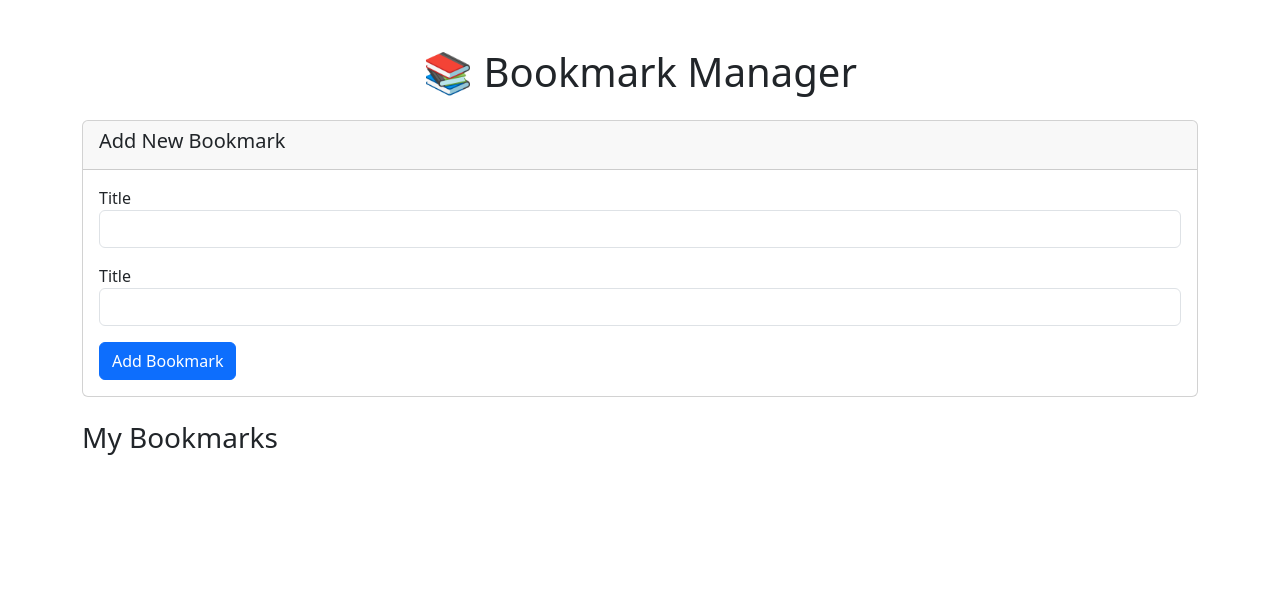
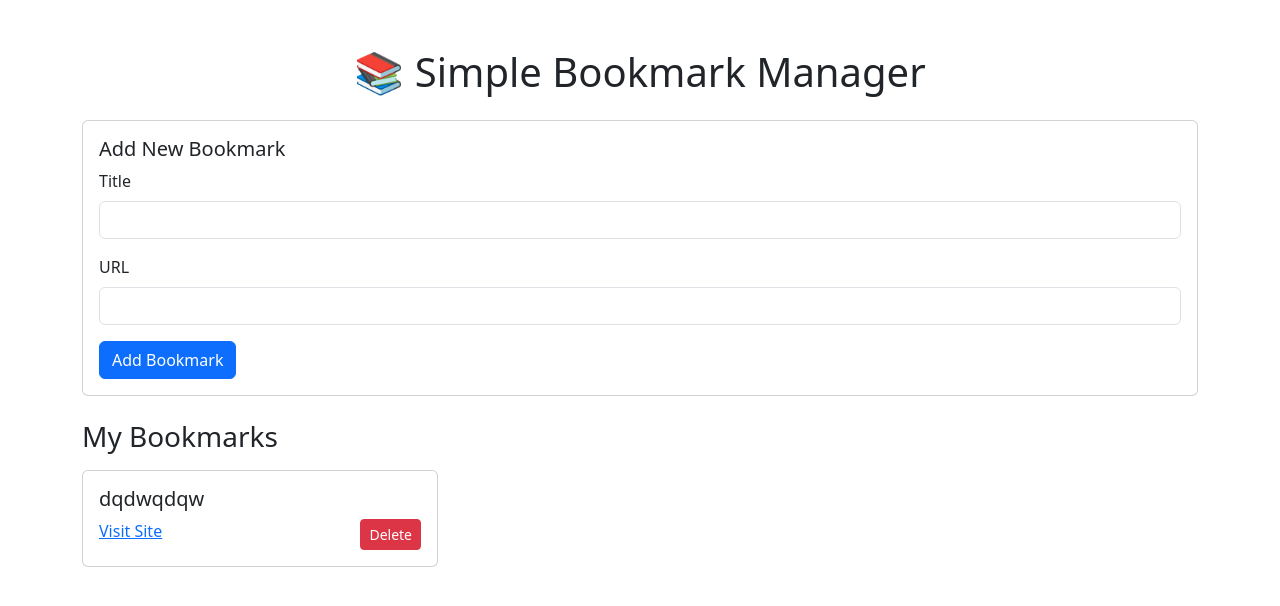
Before and after one commit to Devindi-ui/Bookmark_Manager, a PHP site: page / in a window 1280 px wide. Shown: the top 606 px of the page. Run offline with PHP 8.4, Linux system fonts and the light colour scheme.

Commit message:
Third commit

```diff
--- a/bookmarks.json
+++ b/bookmarks.json
@@ -0,0 +1,8 @@
+[
+    {
+        "id": "687770b4cf99f",
+        "title": "dqdwqdqw",
+        "url": "https:\/\/github.com\/uditha1994\/bookmark_manager_php",
+        "created_at": "2025-07-16 09:28:20"
+    }
+]
--- a/index.php
+++ b/index.php
@@ -1,44 +1,85 @@
 <!DOCTYPE html>
 <html lang="en">
+
 <head>
     <meta charset="UTF-8">
     <meta name="viewport" content="width=device-width, initial-scale=1.0">
-    <link href="https://cdn.jsdelivr.net/npm/bootstrap@5.3.7/dist/css/bootstrap.min.css" rel="stylesheet" integrity="sha384-LN+7fdVzj6u52u30Kp6M/trliBMCMKTyK833zpbD+pXdCLuTusPj697FH4R/5mcr" crossorigin="anonymous">
-    <title>simple_bookmark_manager</title>
+    <title>Simple Bookmark Manage</title>
+    <link href="https://cdn.jsdelivr.net/npm/bootstrap@5.3.0/dist/css/bootstrap.min.css" rel="stylesheet">
 </head>
+
 <body>
     <div class="container mt-5">
-        <h1 class="text-center mb-4"> 📚 Bookmark Manager</h1>
+        <h1 class="text-center mb-4">📚 Simple Bookmark Manager</h1>
 
         <!-- Add Bookmark Form -->
         <div class="card mb-4">
-            <div class="card-header">
+            <div class="card-body">
                 <h5 class="card-title">Add New Bookmark</h5>
-            </div>
-            <div class="card-body">
-                <form action="server.php" method="POST" id="bookmarkform">
+                <form action="server.php" method="POST" id="bookmarkForm">
                     <input type="hidden" name="action" value="add">
                     <div class="mb-3">
-                        <label for="title" class="form-lable">Title</label>
-                        <input type="text" class="form-control" id="title" name="title">
+                        <label for="title" class="form-label">Title</label>
+                        <input type="text" class="form-control" id="title"
+                        name="title" required>
                     </div>
                     <div class="mb-3">
-                        <label for="url" class="form-lable">Title</label>
-                        <input type="url" class="form-control" id="url" name="url">
+                        <label for="url" class="form-label">URL</label>
+                        <input type="url" class="form-control" id="url"
+                        name="url" required>
                     </div>
-                    <button type="submit" class="btn btn-primary">Add Bookmark</button>
+                    <button type="submit" class="btn btn-primary ">Add Bookmark</button>
                 </form>
             </div>
         </div>
 
-<!-- Bookmark List -->
-        <div id="bookmarkList">
+        <!-- Bookmarks list -->
+         <div id="bookmarksList">
             <h3 class="mb-3">My Bookmarks</h3>
             <div class="row" id="bookmarksContainer">
-                <!-- Bookmarks will be loaded here via AJAX -->
+                <!-- Bookmarks will be loaded hear via AJAX -->
             </div>
-        </div>
+         </div>
+    </div>
 
-    </div>
+    <script src="https://cdn.jsdelivr.net/npm/bootstrap@5.3.0/dist/js/bootstrap.bundle.min.js"></script>
+    <script>
+        //locad bookmarks when page loaded
+        document.addEventListener('DOMContentLoaded', function(){
+            loadBookmarks();
+        });
+
+        //function to load bookmarks form server
+        function loadBookmarks(){
+            fetch('server.php?action=get')
+            .then(response => response.json())
+            .then(data => {
+                const container = document.getElementById('bookmarksContainer');
+                container.innerHTML = '';
+
+                if(data.length === 0){
+                    container.innerHTML =
+                    '<p class="text-muted">No bookmarks yet. Add your bookmarks!!</p>';
+                }
+
+                data.forEach(bookmark => {
+                    const col = document.createElement('div');
+                    col.className = 'col-md-4 mb-4';
+                    col.innerHTML = `
+                        <div class="card bookmark-card">
+                            <div class="card-body">
+                                <h5 class="card-title">${bookmark.title}</h5>
+                                <a href="${bookmark.url}" target="_blank" class="card-link">Visit Site</a>
+
+                                <button class="btn btn-sm btn-danger float-end">Delete</button>
+                            </div>
+                        </div>
+                    `;
+                    container.appendChild(col);
+                });
+            });
+        }
+    </script>
 </body>
+
 </html>
```
Also changed, not shown: server.php (+24 -17 lines).
